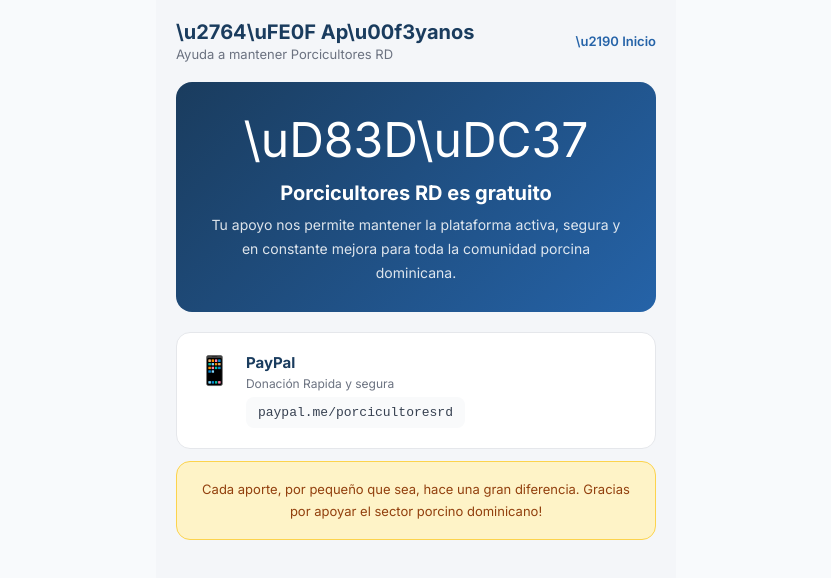
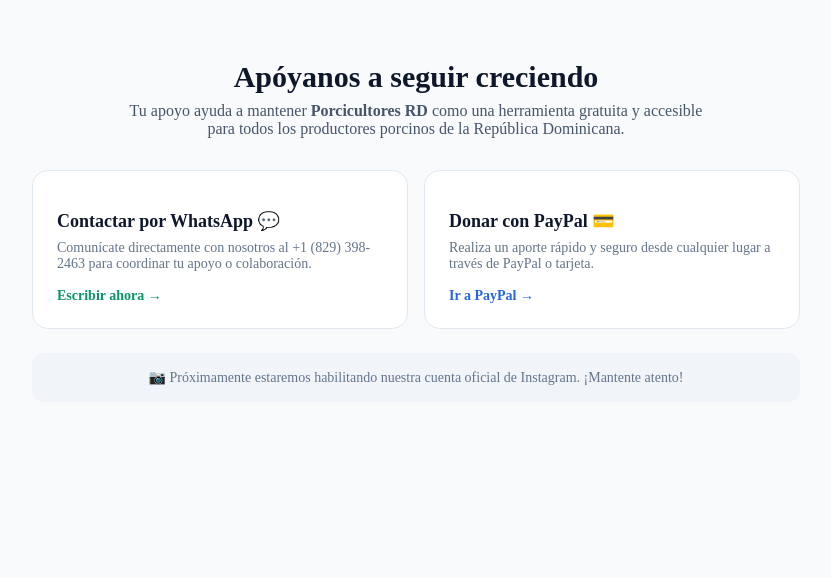
Before and after one commit to anonimusrofri-png/Porcicultores-rd, a Next.js app: page /apoyanos in a window 1280 px wide. Shown: the top 578 px of the page, without its empty margins (224-1055 px from the left). Built offline with nearby package versions, Linux system fonts and the light colour scheme.

Commit message:
Actualizar seccion apoyanos con WhatsApp y PayPal

```diff
--- a/app/apoyanos/page.tsx
+++ b/app/apoyanos/page.tsx
@@ -1,39 +1,96 @@
-'use client'
-import Link from 'next/link'
+'use client';
 
-export default function Apoyanos() {
+import React from 'react';
+
+export default function ApoyanosPage() {
+  const numeroTelefono = "18293982463";
+  const mensajeWhatsApp = encodeURIComponent("¡Hola! Me gustaría ponerme en contacto con el equipo de Porcicultores RD para apoyar el proyecto.");
+  const linkWhatsApp = `https://wa.me/${numeroTelefono}?text=${mensajeWhatsApp}`;
+  const linkPayPal = "https://www.paypal.com/paypalme/tuusuario";
+
   return (
-    <div style={{ maxWidth: '480px', margin: '0 auto', padding: '20px', fontFamily: 'Inter, sans-serif', backgroundColor: '#F4F6F9', minHeight: '100vh' }}>
-      <div style={{ display: 'flex', justifyContent: 'space-between', alignItems: 'center', marginBottom: '20px' }}>
-        <div>
-          <h1 style={{ color: '#1A3C5E', fontSize: '20px', fontWeight: '700', margin: '0 0 2px 0' }}>\u2764\uFE0F Ap\u00f3yanos</h1>
-          <p style={{ color: '#6B7280', fontSize: '13px', margin: 0 }}>Ayuda a mantener Porcicultores RD</p>
+    <main style={{ minHeight: '100vh', backgroundColor: '#f8fafc', padding: '2.5rem 1rem' }}>
+      <div style={{ maxWidth: '48rem', margin: '0 auto' }}>
+
+        {/* Header */}
+        <div style={{ textAlign: 'center', marginBottom: '2rem' }}>
+          <h1 style={{ fontSize: '1.875rem', fontWeight: 'bold', color: '#0f172a', marginBottom: '0.5rem' }}>
+            Apóyanos a seguir creciendo
+          </h1>
+          <p style={{ color: '#475569', fontSize: '1rem', maxWidth: '36rem', margin: '0 auto' }}>
+            Tu apoyo ayuda a mantener <strong>Porcicultores RD</strong> como una herramienta gratuita y accesible para todos los productores porcinos de la República Dominicana.
+          </p>
         </div>
-        <Link href="/" style={{ color: '#2563A8', textDecoration: 'none', fontSize: '13px', fontWeight: '600' }}>\u2190 Inicio</Link>
+
+        {/* Tarjetas */}
+        <div style={{ display: 'grid', gridTemplateColumns: 'repeat(auto-fit, minmax(280px, 1fr))', gap: '1rem', marginBottom: '1.5rem' }}>
+
+          {/* WhatsApp */}
+          <a
+            href={linkWhatsApp}
+            target="_blank"
+            rel="noopener noreferrer"
+            style={{
+              padding: '1.5rem',
+              backgroundColor: '#ffffff',
+              borderRadius: '1rem',
+              border: '1px solid #e2e8f0',
+              textDecoration: 'none',
+              display: 'flex',
+              flexDirection: 'column',
+              justifyContent: 'space-between'
+            }}
+          >
+            <div>
+              <h2 style={{ fontSize: '1.125rem', fontWeight: '600', color: '#0f172a', marginBottom: '0.5rem' }}>
+                Contactar por WhatsApp 💬
+              </h2>
+              <p style={{ fontSize: '0.875rem', color: '#64748b', margin: 0 }}>
+                Comunícate directamente con nosotros al +1 (829) 398-2463 para coordinar tu apoyo o colaboración.
+              </p>
+            </div>
+            <span style={{ marginTop: '1rem', fontSize: '0.875rem', color: '#059669', fontWeight: 600 }}>
+              Escribir ahora →
+            </span>
+          </a>
+
+          {/* PayPal */}
+          <a
+            href={linkPayPal}
+            target="_blank"
+            rel="noopener noreferrer"
+            style={{
+              padding: '1.5rem',
+              backgroundColor: '#ffffff',
+              borderRadius: '1rem',
+              border: '1px solid #e2e8f0',
+              textDecoration: 'none',
+              display: 'flex',
+              flexDirection: 'column',
+              justifyContent: 'space-between'
+            }}
+          >
+            <div>
+              <h2 style={{ fontSize: '1.125rem', fontWeight: '600', color: '#0f172a', marginBottom: '0.5rem' }}>
+                Donar con PayPal 💳
+              </h2>
+              <p style={{ fontSize: '0.875rem', color: '#64748b', margin: 0 }}>
+                Realiza un aporte rápido y seguro desde cualquier lugar a través de PayPal o tarjeta.
+              </p>
+            </div>
+            <span style={{ marginTop: '1rem', fontSize: '0.875rem', color: '#2563eb', fontWeight: 600 }}>
+              Ir a PayPal →
+            </span>
+          </a>
+
+        </div>
+
+        {/* Nota Instagram */}
+        <div style={{ padding: '1rem', backgroundColor: '#f1f5f9', borderRadius: '0.75rem', textAlign: 'center', color: '#64748b', fontSize: '0.875rem' }}>
+          📷 Próximamente estaremos habilitando nuestra cuenta oficial de Instagram. ¡Mantente atento!
+        </div>
+
       </div>
-      <div style={{ background: 'linear-gradient(135deg, #1A3C5E, #2563A8)', borderRadius: '16px', padding: '28px', marginBottom: '20px', color: 'white', textAlign: 'center' }}>
-        <div style={{ fontSize: '48px', marginBottom: '12px' }}>\uD83D\uDC37</div>
-        <h2 style={{ fontWeight: '700', fontSize: '20px', margin: '0 0 8px 0' }}>Porcicultores RD es gratuito</h2>
-        <p style={{ opacity: 0.85, fontSize: '14px', lineHeight: 1.7, margin: 0 }}>Tu apoyo nos permite mantener la plataforma activa, segura y en constante mejora para toda la comunidad porcina dominicana.</p>
-      </div>
-      {[
-      ,
-        { icon: '\uD83D\uDCF1', titulo: 'PayPal', desc: 'Donación Rapida y segura', detalle: 'paypal.me/porcicultoresrd' },
-      ].map(m => (
-        <div key={m.titulo} style={{ backgroundColor: 'white', borderRadius: '14px', padding: '20px', marginBottom: '12px', border: '1px solid #E5E7EB', display: 'flex', gap: '14px', alignItems: 'flex-start' }}>
-          <span style={{ fontSize: '28px', flexShrink: 0 }}>{m.icon}</span>
-          <div>
-            <h3 style={{ color: '#1A3C5E', fontWeight: '700', fontSize: '15px', margin: '0 0 4px 0' }}>{m.titulo}</h3>
-            <p style={{ color: '#6B7280', fontSize: '12px', margin: '0 0 6px 0' }}>{m.desc}</p>
-            <p style={{ color: '#374151', fontSize: '13px', margin: 0, fontFamily: 'monospace', backgroundColor: '#F9FAFB', padding: '8px 12px', borderRadius: '8px', whiteSpace: 'pre-line' }}>{m.detalle}</p>
-          </div>
-        </div>
-      ))}
-      <div style={{ backgroundColor: '#FEF3C7', border: '1px solid #FCD34D', borderRadius: '14px', padding: '16px', textAlign: 'center' }}>
-        <p style={{ color: '#92400E', fontSize: '13px', margin: 0, lineHeight: 1.7 }}>
-          Cada aporte, por pequeño que sea, hace una gran diferencia. Gracias por apoyar el sector porcino dominicano!
-        </p>
-      </div>
-    </div>
-  )
+    </main>
+  );
 }
```
